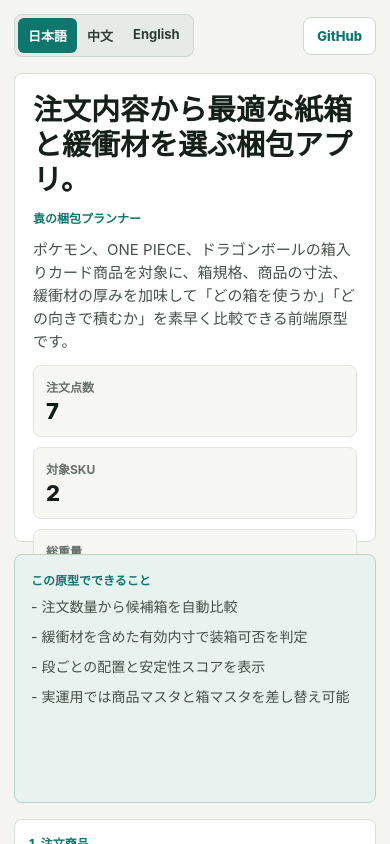
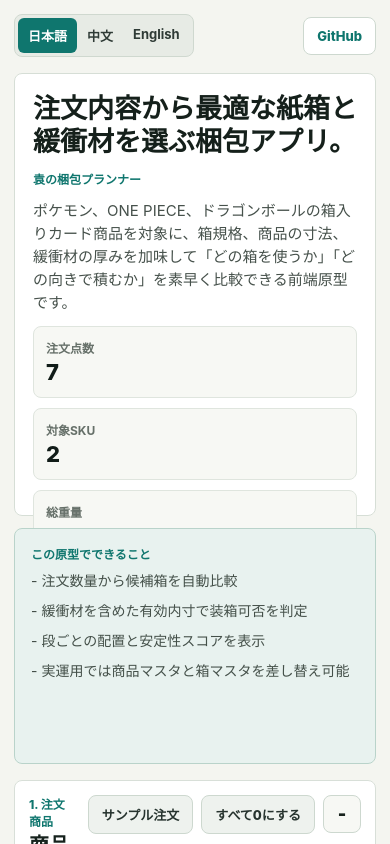
Before and after one commit to kai987/packing-multilingual, a React Native app: screen / in a window 390 px wide. Built offline with nearby package versions, Linux system fonts and the light colour scheme.

Commit message:
Improve React Native page layout

```diff
--- a/src/App.tsx
+++ b/src/App.tsx
@@ -359,6 +359,7 @@ function NumberField({
 }
 
 function ProductEditor({
+  compact,
   product,
   quantity,
   useItemWrap,
@@ -371,6 +372,7 @@ function ProductEditor({
   onDimensionChange,
   onToggleItemWrap,
 }: {
+  compact: boolean
   product: Product
   quantity: number
   useItemWrap: boolean
@@ -401,7 +403,7 @@ function ProductEditor({
 }) {
   return (
     <View style={styles.productCard}>
-      <View style={styles.productHeader}>
+      <View style={[styles.productHeader, compact && styles.productHeaderCompact]}>
         <View style={[styles.brandChip, { backgroundColor: product.color }]}>
           <Text style={styles.brandChipText}>{product.brand}</Text>
         </View>
@@ -412,7 +414,7 @@ function ProductEditor({
       <Text style={styles.fieldGroupLabel}>
         {labels.dimensions} ({labels.dimensionsUnit})
       </Text>
-      <View style={styles.dimensionGrid}>
+      <View style={[styles.dimensionGrid, compact && styles.dimensionGridCompact]}>
         <NumberField
           label={labels.dimensionLength}
           maxLength={PRODUCT_DIMENSION_MAX_DIGITS}
@@ -478,7 +480,7 @@ function ProductEditor({
         </Pressable>
       </View>
 
-      <View style={styles.wrapControl}>
+      <View style={[styles.wrapControl, compact && styles.wrapControlCompact]}>
         <View>
           <Text style={styles.metricLabel}>{labels.itemWrapLabel}</Text>
           <Text style={useItemWrap ? styles.wrapEnabled : styles.wrapDisabled}>
@@ -874,6 +876,7 @@ export default function App() {
   const [isNextDataCollapsed, setIsNextDataCollapsed] = useState(false)
   const { width } = useWindowDimensions()
   const isWide = width >= 900
+  const isCompact = width < 640
   const text = getAppText(locale)
   const collapseLabels = collapseActionLabels[locale]
   const localizedCatalog = useMemo(() => {
@@ -1316,6 +1319,7 @@ export default function App() {
 
                     return (
                       <ProductEditor
+                        compact={isCompact}
                         key={product.id}
                         product={product}
                         quantity={quantity}
@@ -1763,12 +1767,13 @@ const styles = StyleSheet.create({
   },
   scrollContent: {
     paddingBottom: 28,
+    paddingHorizontal: 14,
+    paddingTop: 14,
   },
   page: {
     alignSelf: 'center',
     gap: 16,
     maxWidth: 1180,
-    padding: 14,
     width: '100%',
   },
   topBar: {
@@ -1828,9 +1833,9 @@ const styles = StyleSheet.create({
   },
   heroTitle: {
     color: '#15201b',
-    fontSize: 29,
+    fontSize: 27,
     fontWeight: '800',
-    lineHeight: 35,
+    lineHeight: 33,
   },
   eyebrow: {
     color: '#0f766e',
@@ -1890,11 +1895,12 @@ const styles = StyleSheet.create({
   sectionTitleGroup: {
     flex: 1,
     gap: 4,
-    minWidth: 220,
+    minWidth: 0,
   },
   sectionTitle: {
     color: '#16221d',
     fontSize: 20,
+    flexShrink: 1,
     fontWeight: '800',
     lineHeight: 25,
   },
@@ -1902,6 +1908,7 @@ const styles = StyleSheet.create({
     flexDirection: 'row',
     flexWrap: 'wrap',
     gap: 8,
+    maxWidth: '100%',
   },
   collapseToggle: {
     alignItems: 'center',
@@ -1968,6 +1975,10 @@ const styles = StyleSheet.create({
     flexWrap: 'wrap',
     gap: 8,
   },
+  productHeaderCompact: {
+    alignItems: 'flex-start',
+    flexDirection: 'column',
+  },
   brandChip: {
     borderRadius: 6,
     paddingHorizontal: 8,
@@ -1983,7 +1994,8 @@ const styles = StyleSheet.create({
     flex: 1,
     fontSize: 17,
     fontWeight: '800',
-    minWidth: 160,
+    minWidth: 0,
+    width: '100%',
   },
   productCategory: {
     color: '#59645e',
@@ -1997,6 +2009,9 @@ const styles = StyleSheet.create({
   dimensionGrid: {
     flexDirection: 'row',
     gap: 8,
+  },
+  dimensionGridCompact: {
+    flexDirection: 'column',
   },
   numberField: {
     flex: 1,
@@ -2035,6 +2050,7 @@ const styles = StyleSheet.create({
   },
   stepper: {
     alignItems: 'center',
+    alignSelf: 'stretch',
     flexDirection: 'row',
     gap: 8,
   },
@@ -2058,9 +2074,11 @@ const styles = StyleSheet.create({
     borderWidth: 1,
     color: '#15201b',
     flex: 1,
+    flexBasis: 0,
     fontSize: 17,
     fontWeight: '800',
     minHeight: 42,
+    minWidth: 0,
     paddingHorizontal: 12,
     textAlign: 'center',
   },
@@ -2073,6 +2091,10 @@ const styles = StyleSheet.create({
     justifyContent: 'space-between',
     padding: 10,
   },
+  wrapControlCompact: {
+    alignItems: 'flex-start',
+    flexDirection: 'column',
+  },
   wrapEnabled: {
     color: '#0f766e',
     fontSize: 14,
@@ -2112,6 +2134,7 @@ const styles = StyleSheet.create({
   selectableHead: {
     alignItems: 'center',
     flexDirection: 'row',
+    flexWrap: 'wrap',
     gap: 10,
     justifyContent: 'space-between',
   },
@@ -2125,7 +2148,8 @@ const styles = StyleSheet.create({
     flex: 1,
     fontSize: 18,
     fontWeight: '800',
-    textAlign: 'right',
+    minWidth: 0,
+    textAlign: 'left',
   },
   selectableSubtitle: {
     color: '#58635d',
@@ -2145,6 +2169,7 @@ const styles = StyleSheet.create({
     backgroundColor: '#f1f4f1',
     borderRadius: 8,
     flexDirection: 'row',
+    flexWrap: 'wrap',
     gap: 8,
     justifyContent: 'space-between',
     padding: 10,
```
